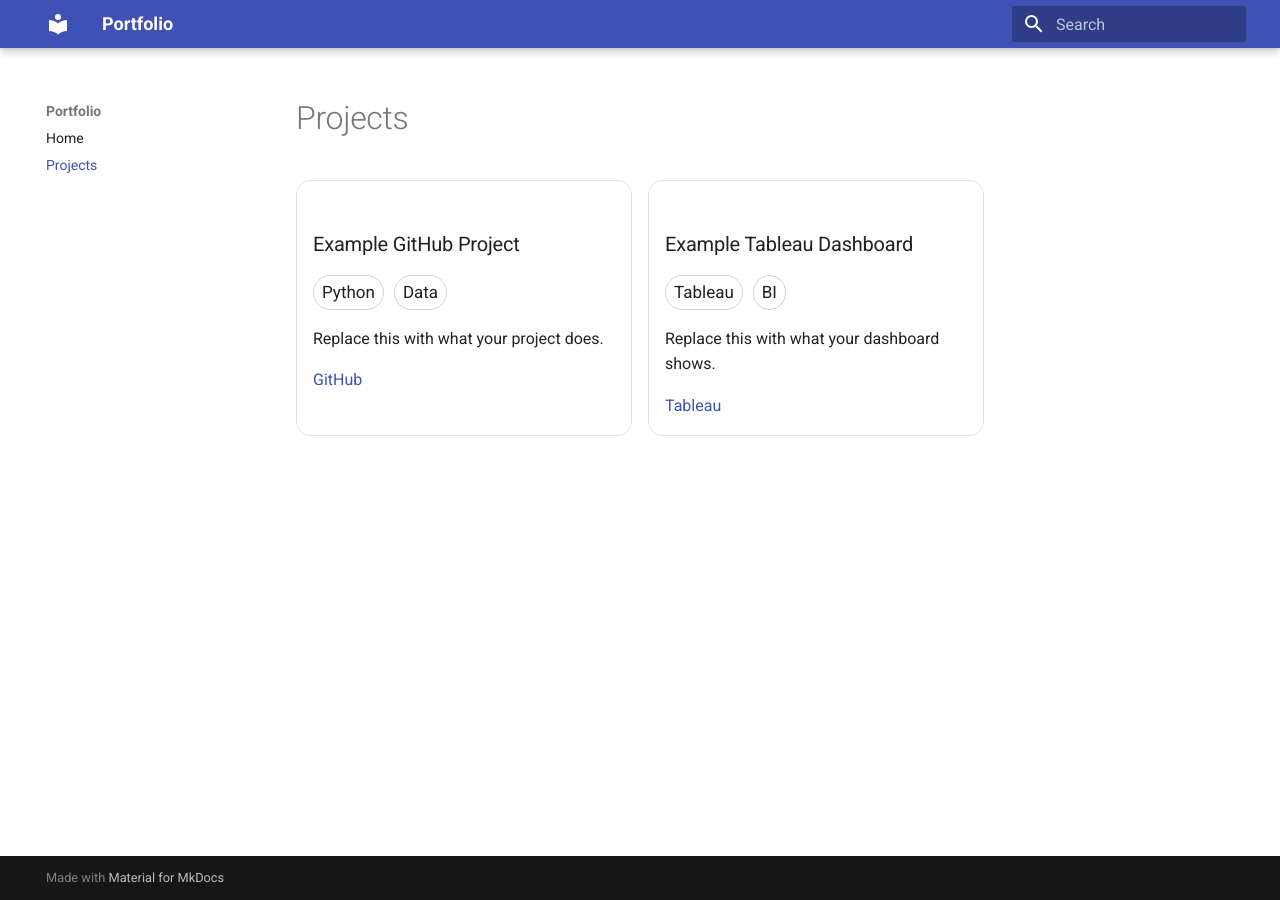
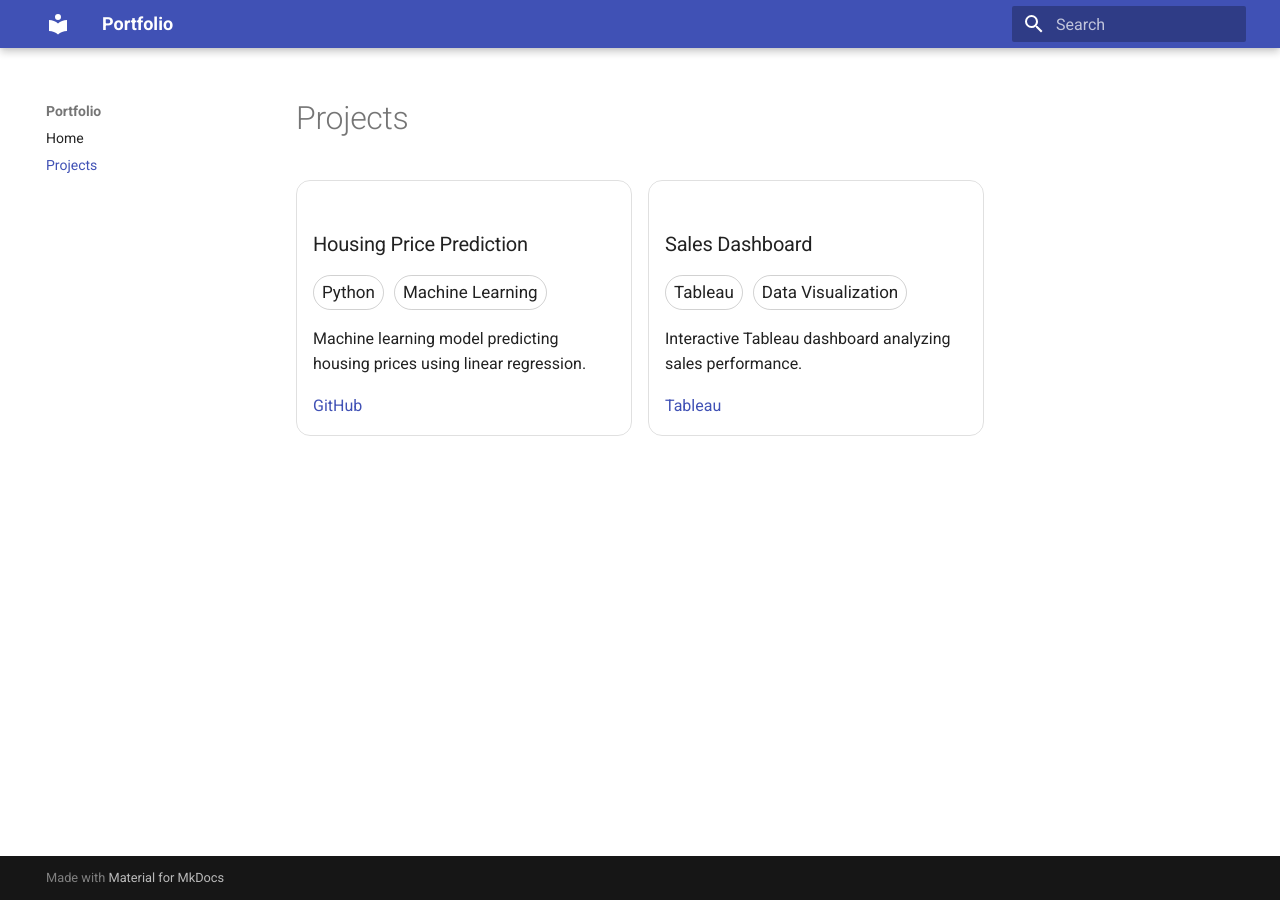
Before and after one commit to Ilie1985/2026_portfolio, an MkDocs documentation site: the page built from docs/projects.md, in a window 1280 px wide. Built offline with MkDocs 1.6.1 and Material for MkDocs 9.7.7, drawn with Linux system fonts in a browser that asks for light colours.

```diff
--- a/docs/projects.md
+++ b/docs/projects.md
@@ -4,16 +4,16 @@
 <div class="project-grid">
 
 <div class="project-card">
-  <h3>Example GitHub Project</h3>
-  <div class="project-meta"><span class="tag">Python</span> <span class="tag">Data</span></div>
-  <p>Replace this with what your project does.</p>
-  <div class="project-links"><a href="https://github.com/YOUR_GITHUB_USERNAME/YOUR_REPO" target="_blank" rel="noopener">GitHub</a></div>
+  <h3>Housing Price Prediction</h3>
+  <div class="project-meta"><span class="tag">Python</span> <span class="tag">Machine Learning</span></div>
+  <p>Machine learning model predicting housing prices using linear regression.</p>
+  <div class="project-links"><a href="https://github.com/Ilie1985/housing-price-project" target="_blank" rel="noopener">GitHub</a></div>
 </div>
 
 <div class="project-card">
-  <h3>Example Tableau Dashboard</h3>
-  <div class="project-meta"><span class="tag">Tableau</span> <span class="tag">BI</span></div>
-  <p>Replace this with what your dashboard shows.</p>
+  <h3>Sales Dashboard</h3>
+  <div class="project-meta"><span class="tag">Tableau</span> <span class="tag">Data Visualization</span></div>
+  <p>Interactive Tableau dashboard analyzing sales performance.</p>
   <div class="project-links"><a href="https://public.tableau.com/views/YOUR_DASHBOARD" target="_blank" rel="noopener">Tableau</a></div>
 </div>
 
```
Also changed, not shown: docs/data/projects.yml (+19 -7 lines), docs/images/housing_project.png (added), docs/images/tableau_dashboard.png (added).
